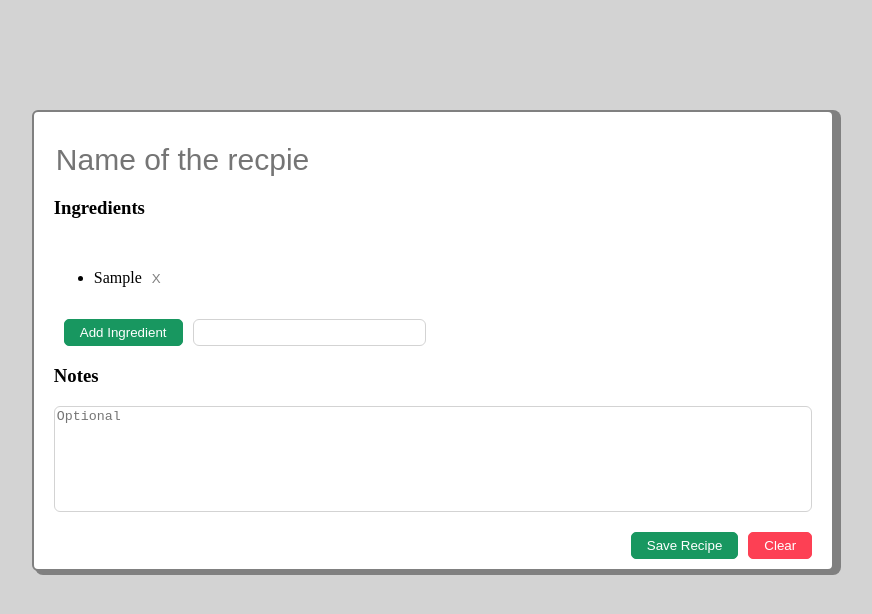
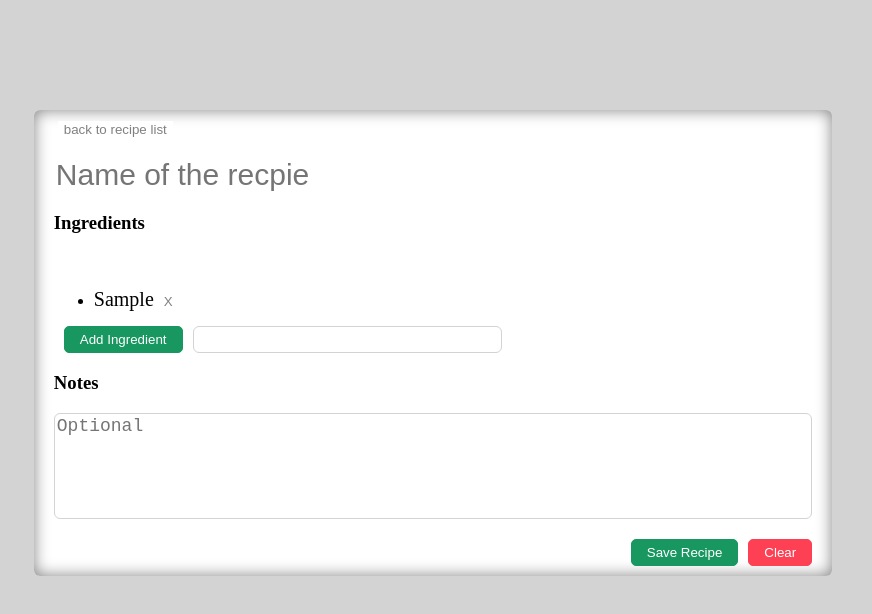
Before and after one commit to dwantula/Cook-book, a website: page pages/add-recipe/add-recipe.html in a window 1280 px wide. Both pictures are taken after typing "Sample" into the empty fields and a click on the button "Add Ingredient". Shown: the whole page, without its empty margins (207-1079 px from the left). Drawn offline with Linux system fonts and the light colour scheme.

Commit message:
corrected styles

```diff
--- a/pages/add-recipe/add-recipe.css
+++ b/pages/add-recipe/add-recipe.css
@@ -1,6 +1,5 @@
 .card {
   background-color: #ffffff;
-  border: 1px solid black;
   display: flex;
   border-radius: 6px;
   flex-direction: column;
@@ -9,9 +8,8 @@
 
 .recipe-name {
   border: none;
-  margin-top: 20px;
+  padding-top: 20px;
   font-size: 30px;
-  margin-right: 30px;
   outline: none;
   display: flex;
 }
@@ -27,10 +25,14 @@
 }
 
 .ingredient-input {
-  width: 30%;
+  width: 40%;
   border-radius: 6px;
   border: 1px solid lightgray;
   outline: none;
+}
+
+.ingredient-input:focus {
+  border: 2px solid lightblue;
 }
 
 .recipe-notes {
@@ -39,8 +41,15 @@
   border-radius: 6px;
   outline: none;
   resize: none;
+  font-size: 18px;
+}
+
+.recipe-notes:focus {
+  border: 2px solid lightblue;
 }
 
 .point-list {
   display: inline-block;
+  font-size: 20px;
+  height: 0px;
 }
--- a/pages/add-recipe/add-recipe.html
+++ b/pages/add-recipe/add-recipe.html
@@ -9,6 +9,9 @@
 </head>
 <body>
   <div class="card">
+    <div class="exit-button">
+      <button id="exit-button" class="button-delete ">back to recipe list</button>
+    </div>
     <input id="recipe-name" class="recipe-name" placeholder="Name of the recpie"/>
     <h3>Ingredients</h3>
     <ul id="ingredients-list"></ul>
--- a/pages/add-recipe/add-recipe.js
+++ b/pages/add-recipe/add-recipe.js
@@ -2,12 +2,17 @@ var AddRecipeModule = (function() {
   var list = document.getElementById('ingredients-list');
   var addIngredientButton = document.getElementById('buttonAddIngredient');
   var recipeNameInput = document.getElementById('recipe-name');
+  var exitButton = document.querySelector('#exit-button');
+
+  exitButton.addEventListener('click', function() {
+    NavigationModule.replaceLocation('../recipes-list/recipes-list.html');
+  });
 
   function addIngredient() {
     var point = document.createElement('li');
     var removePointButton = document.createElement('button');
     var text = document.createElement('p');
-    removePointButton.addEventListener('click',  function() {
+    removePointButton.addEventListener('click', function() {
     list.removeChild(point);
     });
     removePointButton.innerHTML = 'X';
@@ -66,5 +71,4 @@ var AddRecipeModule = (function() {
   }
 
   saveRecipeButton.addEventListener('click', saveRecipe);
-
 })();
--- a/pages/recipe-details/recipe-details.js
+++ b/pages/recipe-details/recipe-details.js
@@ -3,7 +3,6 @@ var DetailsRecipeModule  = (function() {
   exitButton.addEventListener('click', function() {
     NavigationModule.replaceLocation('../recipes-list/recipes-list.html');
   });
-
   function getRecipesFromLocalStorage() {
     var detalis = LocalStorageModule.getItemFromLocalStorage('details');
     return detalis;
@@ -17,6 +16,7 @@ var DetailsRecipeModule  = (function() {
   recipeNotes.innerText = detalisValue.note;
 
   var ingredientsList  = document.getElementById('details-ingredients');
+
   function displayIngredient() {
     var ingredients = detalisValue.ingredients;
     for (i = 0; i <ingredients.length; i++) {
@@ -25,11 +25,7 @@ var DetailsRecipeModule  = (function() {
       text.innerText = ingredients[i];
       listItem.appendChild(text);
       ingredientsList.appendChild(listItem);
-
     }
-
   }
   displayIngredient()
-
-
 })();
--- a/styles/style.css
+++ b/styles/style.css
@@ -39,8 +39,7 @@ body {
 .card {
   background-color: #ffffff;
   width: 60%;
-  border: 2px solid gray;
-  box-shadow: 5px 2px 0px 2px gray;
+  box-shadow: inset 0 0 1em gray;
   display: flex;
   border-radius: 6px;
   flex-direction: column;
```
Also changed, not shown: pages/recipes-list/recipes-list.css (+4 -4 lines), pages/recipes-list/recipes-list.html (+1 -1 lines). Lines whose indentation alone changed are shown as unchanged.
